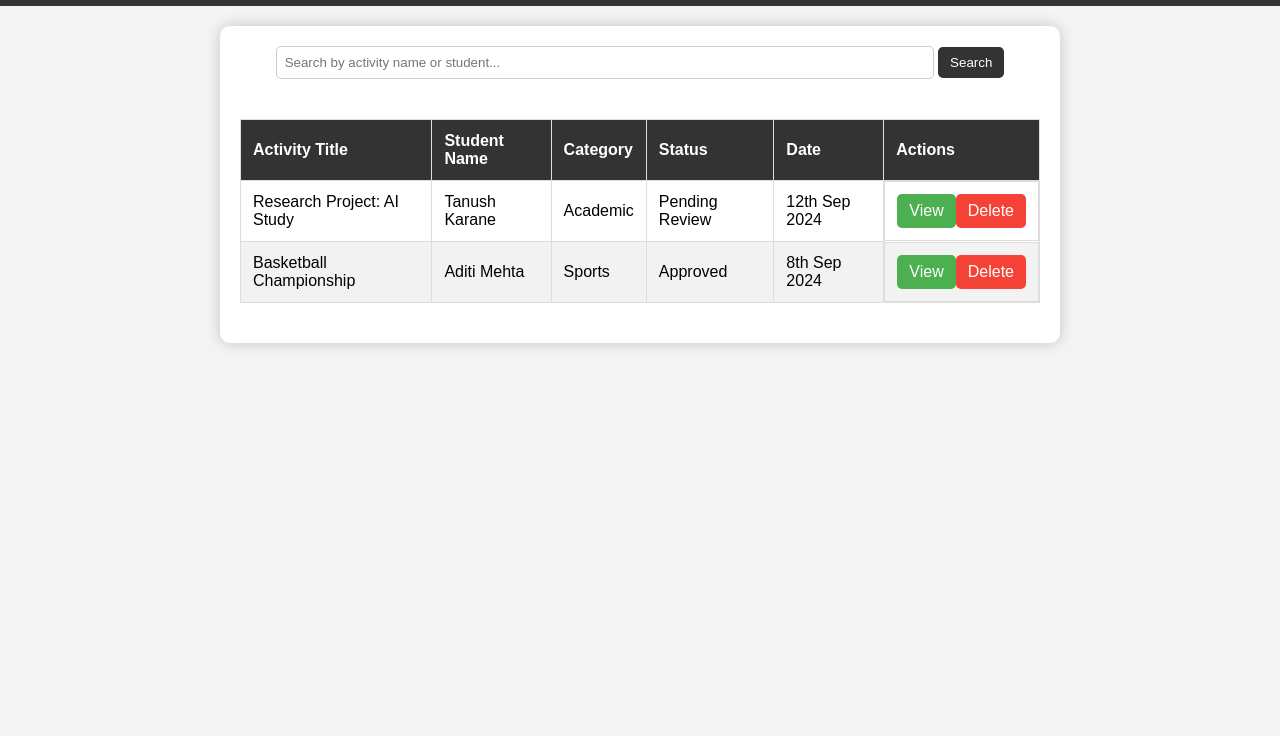
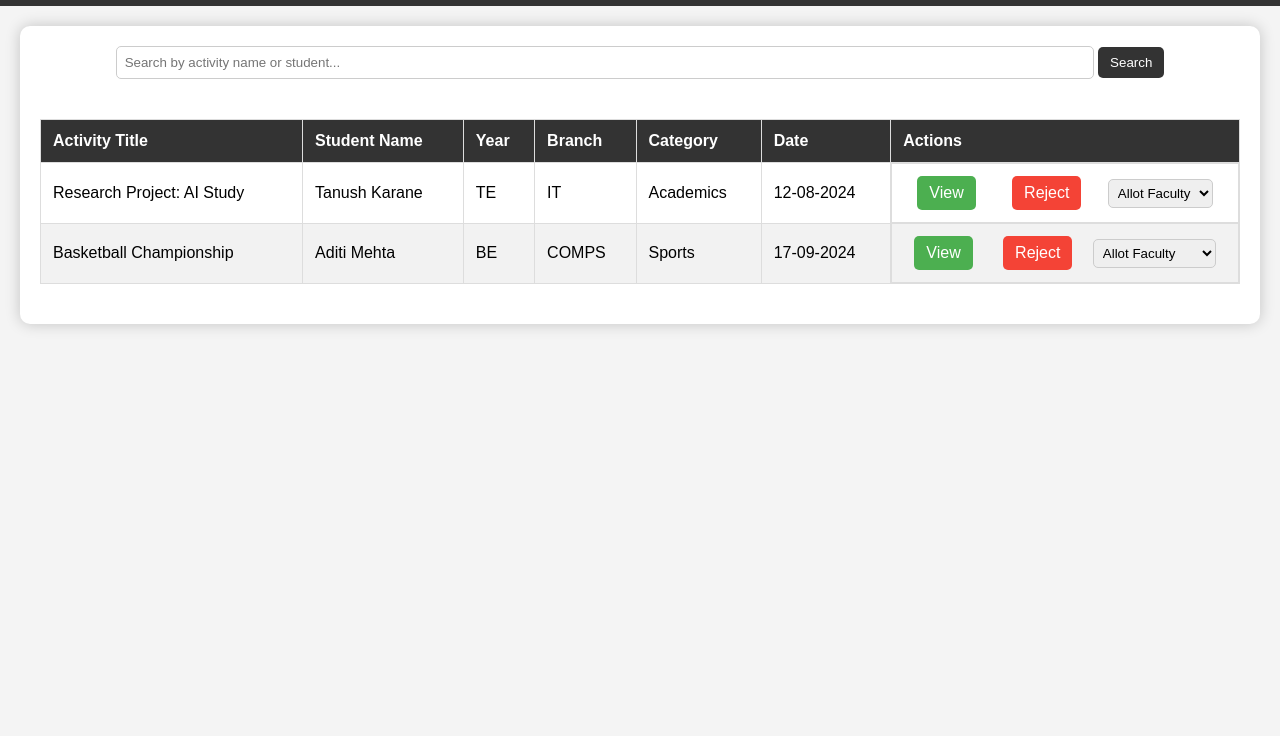
Before and after one commit to 08Tanush/GradPath, a website: page public/HTML/adminActivityManagement.html in a window 1280 px wide. Shown: the part 64-800 px from the top of the page. Drawn offline with Linux system fonts and the light colour scheme.

Commit message:
Added Admin Activity Management

```diff
--- a/public/HTML/adminActivityManagement.html
+++ b/public/HTML/adminActivityManagement.html
@@ -3,8 +3,9 @@
 <head>
     <meta charset="UTF-8">
     <meta name="viewport" content="width=device-width, initial-scale=1.0">
-    <title>Admin Activity Management | GradPath</title>
+    <title>Admin Activity Management</title>
     <link rel="stylesheet" href="/public/styles/adminActivityManagement.css"> <!-- Link to the CSS file -->
+    <script src="/public/JS/adminActivityManagement.js"></script>
 </head>
 <body>
 
@@ -34,8 +35,9 @@
                 <tr>
                     <th>Activity Title</th>
                     <th>Student Name</th>
+                    <th>Year</th>
+                    <th>Branch</th>
                     <th>Category</th>
-                    <th>Status</th>
                     <th>Date</th>
                     <th>Actions</th>
                 </tr>
@@ -44,48 +46,44 @@
                 <tr>
                     <td>Research Project: AI Study</td>
                     <td>Tanush Karane</td>
-                    <td>Academic</td>
-                    <td>Pending Review</td>
-                    <td>12th Sep 2024</td>
+                    <td>TE</td>
+                    <td>IT</td>
+                    <td>Academics</td>
+                    <td>12-08-2024</td>
                     <td class="action-btns">
                         <a href="#" class="view-btn">View</a>
-                        <a href="#" class="delete-btn">Delete</a>
+                        <a href="#" class="reject-btn">Reject</a>
+                        <select class="faculty-dropdown">
+                            <option value="">Allot Faculty</option>
+                            <option value="faculty1">Dr. A Smith</option>
+                            <option value="faculty2">Dr. B Patel</option>
+                            <option value="faculty3">Prof. C Roy</option>
+                        </select>
                     </td>
                 </tr>
                 <tr>
                     <td>Basketball Championship</td>
                     <td>Aditi Mehta</td>
+                    <td>BE</td>
+                    <td>COMPS</td>
                     <td>Sports</td>
-                    <td>Approved</td>
-                    <td>8th Sep 2024</td>
+                    <td>17-09-2024</td>
                     <td class="action-btns">
                         <a href="#" class="view-btn">View</a>
-                        <a href="#" class="delete-btn">Delete</a>
+                        <a href="#" class="reject-btn">Reject</a>
+                        <select class="faculty-dropdown">
+                            <option value="">Allot Faculty</option>
+                            <option value="faculty1">Dr. D Williams</option>
+                            <option value="faculty2">Dr. E Khan</option>
+                            <option value="faculty3">Prof. F Sharma</option>
+                        </select>
                     </td>
                 </tr>
             </tbody>
         </table>
     </div>
 
-    <script>
-        function toggleDropdown() {
-            var dropdown = document.getElementById("profile-dropdown");
-            dropdown.style.display = dropdown.style.display === "block" ? "none" : "block";
-        }
-
-        // Add event listener for clicking outside the dropdown
-        window.onclick = function(event) {
-            if (!event.target.matches('.profile') && !event.target.matches('.profile-icon')) {
-                var dropdowns = document.getElementsByClassName("profile-dropdown");
-                for (var i = 0; i < dropdowns.length; i++) {
-                    var openDropdown = dropdowns[i];
-                    if (openDropdown.style.display === "block") {
-                        openDropdown.style.display = "none";
-                    }
-                }
-            }
-        }
-    </script>
+    <script src="/public/scripts/adminActivityManagement.js"></script> <!-- Link to external JS file -->
 
 </body>
 </html>
--- /dev/null
+++ b/public/JS/adminActivityManagement.js
@@ -0,0 +1,18 @@
+// Toggle dropdown function for the profile section
+function toggleDropdown() {
+    var dropdown = document.getElementById("profile-dropdown");
+    dropdown.style.display = dropdown.style.display === "block" ? "none" : "block";
+}
+
+// Add event listener for clicking outside the dropdown
+window.onclick = function(event) {
+    if (!event.target.matches('.profile') && !event.target.matches('.profile-icon')) {
+        var dropdowns = document.getElementsByClassName("profile-dropdown");
+        for (var i = 0; i < dropdowns.length; i++) {
+            var openDropdown = dropdowns[i];
+            if (openDropdown.style.display === "block") {
+                openDropdown.style.display = "none";
+            }
+        }
+    }
+};
--- a/public/styles/adminActivityManagement.css
+++ b/public/styles/adminActivityManagement.css
@@ -61,7 +61,7 @@ body {
 }
 
 .container {
-    max-width: 800px;
+    max-width: 1200px;
     margin: 0 auto;
     background: white;
     padding: 20px;
@@ -71,7 +71,7 @@ body {
 
 h1 {
     text-align: center;
-    color: #333;
+    color: white;
     margin-bottom: 30px;
 }
 
@@ -102,21 +102,27 @@ tr:nth-child(even) {
 .action-btns {
     display: flex;
     justify-content: space-around;
+    align-items: center;
 }
 
-.view-btn, .delete-btn {
+.view-btn, .reject-btn {
     padding: 8px 12px;
     text-decoration: none;
     border-radius: 5px;
     color: white;
     cursor: pointer;
+    margin-right: 10px; /* Added margin to create space */
+}
+
+.reject-btn {
+    margin-right: 0; /* Ensure the last button has no extra margin */
 }
 
 .view-btn {
     background-color: #4CAF50;
 }
 
-.delete-btn {
+.reject-btn {
     background-color: #f44336;
 }
 
@@ -124,7 +130,7 @@ tr:nth-child(even) {
     background-color: #45a049;
 }
 
-.delete-btn:hover {
+.reject-btn:hover {
     background-color: #d32f2f;
 }
 
@@ -148,3 +154,9 @@ tr:nth-child(even) {
 .search-btn:hover {
     background-color: #555;
 }
+
+.faculty-dropdown {
+    padding: 5px;
+    border: 1px solid #ccc;
+    border-radius: 5px;
+}
```
